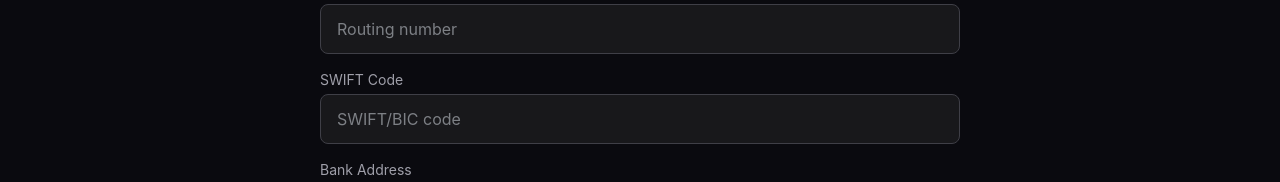
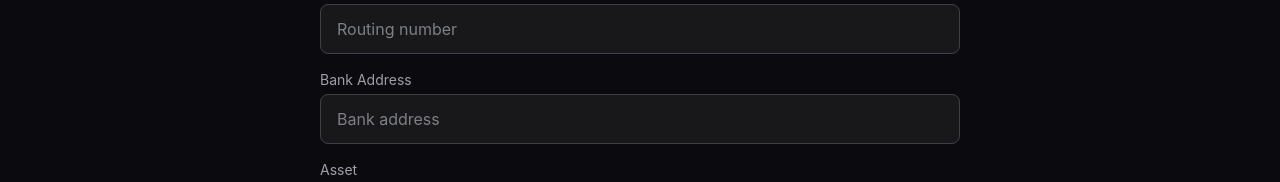
Before and after one commit to adamf8413/Coastal-Union-Bank, a Next.js app: page /send in a window 1280 px wide. Shown: the part 504-686 px from the top of the page. Built offline with nearby package versions, Linux system fonts and the light colour scheme; no server answers; the database is empty; sample sign-in values are in the browser's storage.

Commit message:
remove SWIFT code from local transfer

```diff
--- a/src/app/send/page.tsx
+++ b/src/app/send/page.tsx
@@ -208,7 +208,8 @@ export default function SendPage() {
               />
             </div>
 
-            {/* Both types: SWIFT Code */}
+            {/* International only: SWIFT Code */}
+            {transferType === "international" && (
               <div>
                 <label className="block text-sm text-zinc-400 mb-1">SWIFT Code</label>
                 <input
@@ -220,6 +221,7 @@ export default function SendPage() {
                   required
                 />
               </div>
+            )}
 
             {/* Both types: Bank Address */}
             <div>
```
Lines whose indentation alone changed are shown as unchanged.
